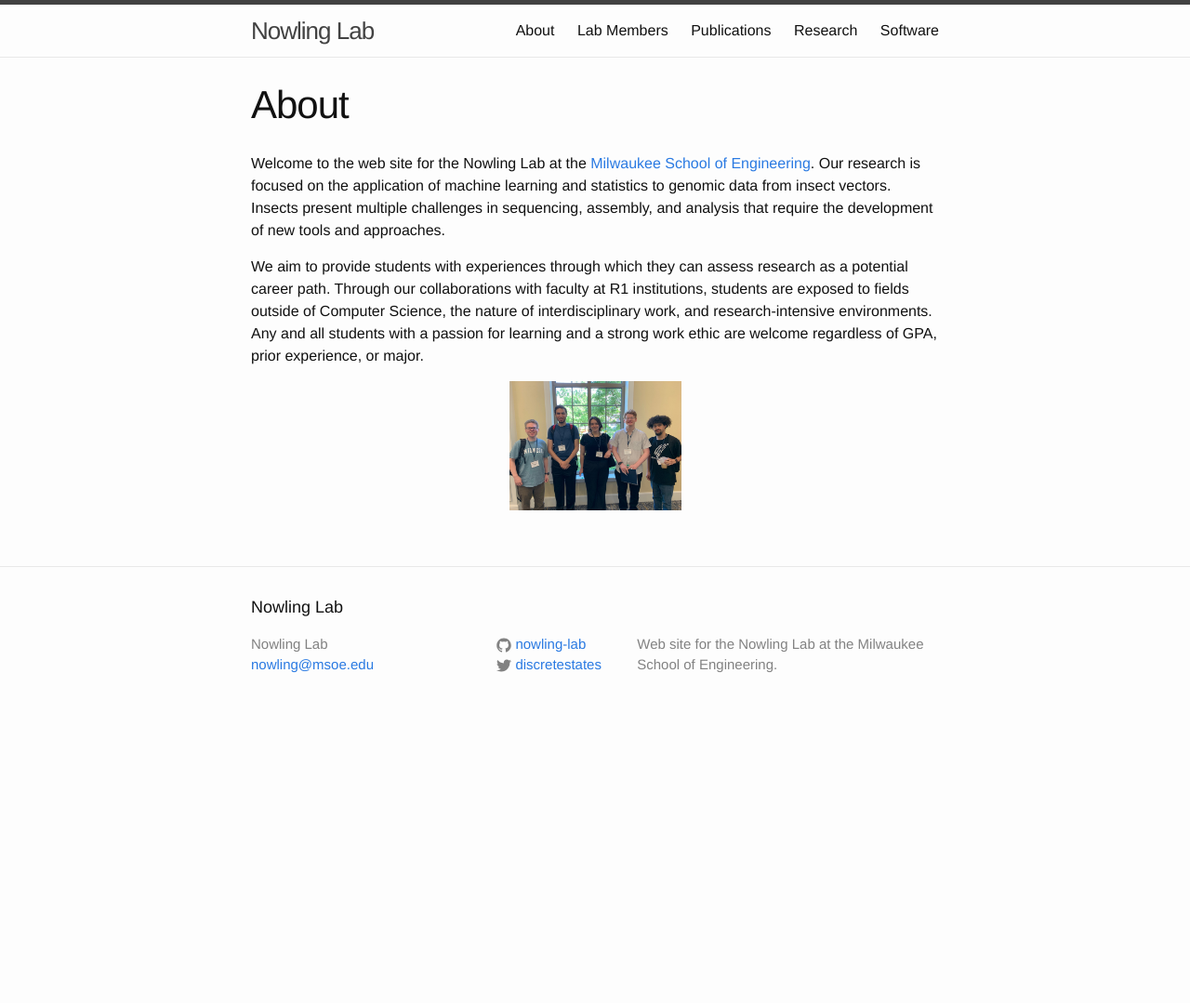
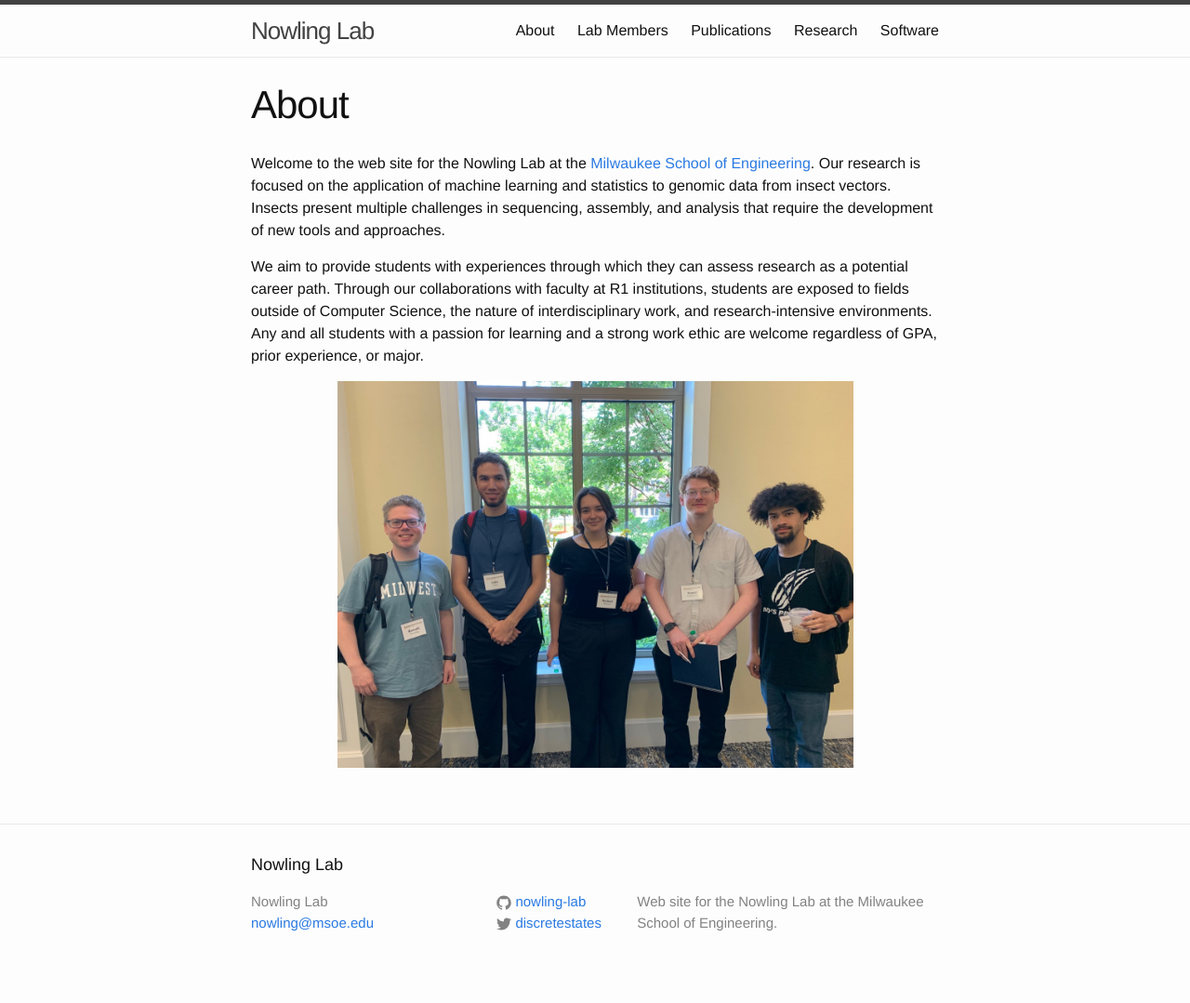
Before and after one commit to nowling-lab/nowling-lab.github.io, a Jekyll site: the page built from index.md, in a window 1280 px wide. Shown: the whole page at 93% size. Built offline with Jekyll 4.4.1, drawn with Linux system fonts in a browser that asks for light colours; before the commit the page ends 900 px from its top, so only the background shows below that.

Commit message:
Make photo bigger

```diff
--- a/index.md
+++ b/index.md
@@ -6,4 +6,4 @@ Welcome to the web site for the Nowling Lab at the [Milwaukee School of Engineer
 
 We aim to provide students with experiences through which they can assess research as a potential career path.  Through our collaborations with faculty at R1 institutions, students are exposed to fields outside of Computer Science, the nature of interdisciplinary work, and research-intensive environments.  Any and all students with a passion for learning and a strong work ethic are welcome regardless of GPA, prior experience, or major.
 
-<center><img src="/images/photos/ags2023.jpg" width="25%" height="25%" /></center>
+<center><img src="/images/photos/ags2023.jpg" width="75%" height="75%" /></center>
```
